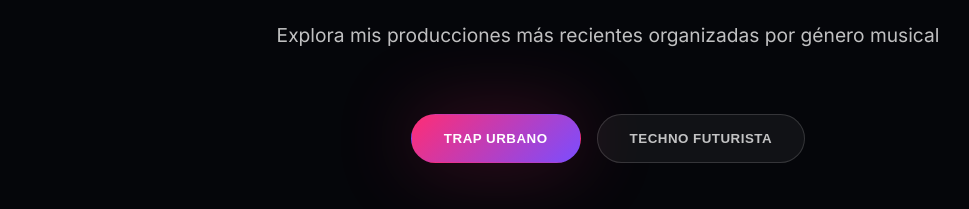
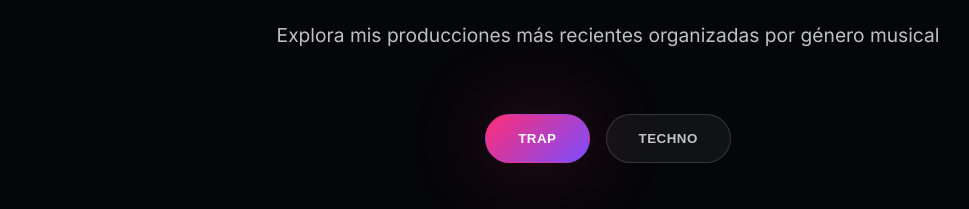
Before and after one commit to powerpeace333/pruebas-, a plain HTML site: page index.html in a window 1280 px wide. Shown: the part 2327-2536 px from the top of the page, without its empty margins (32-1001 px from the left). Drawn offline with Linux system fonts and the light colour scheme; grey boxes are pictures that could not be loaded.

Commit message:
Update index.html

```diff
--- a/index.html
+++ b/index.html
@@ -3,8 +3,8 @@
 <head>
     <meta charset="UTF-8">
     <meta name="viewport" content="width=device-width, initial-scale=1.0">
-    <title>POWERPEACE · Sonido Líquido Neo-Futurista — Matías Taibo</title>
-    <meta name="description" content="POWERPEACE · Experiencia musical neo-futurista de Matías Taibo. Sonido líquido que fusiona TRAP y TECHNO. Nuevo single 'MIENTRAS YO GANO' disponible.">
+    <title>POWERPEACE · Artista</title>
+    <meta name="description" content="POWERPEACE · Matías Taibo. TRAP y TECHNO. Nuevo single 'MIENTRAS YO GANO' disponible.">
     <meta name="theme-color" content="#05060a">
     <meta property="og:image" content="https://i.ytimg.com/vi/VjdFM17OoGM/maxresdefault.jpg">
 
@@ -1532,8 +1532,8 @@
             </div>
 
             <div class="releases-tabs fade-liquid">
-                <button class="tab-button active" data-tab="trap">TRAP URBANO</button>
-                <button class="tab-button" data-tab="techno">TECHNO FUTURISTA</button>
+                <button class="tab-button active" data-tab="trap">TRAP</button>
+                <button class="tab-button" data-tab="techno">TECHNO</button>
             </div>
 
             <!-- Trap Releases -->
```
